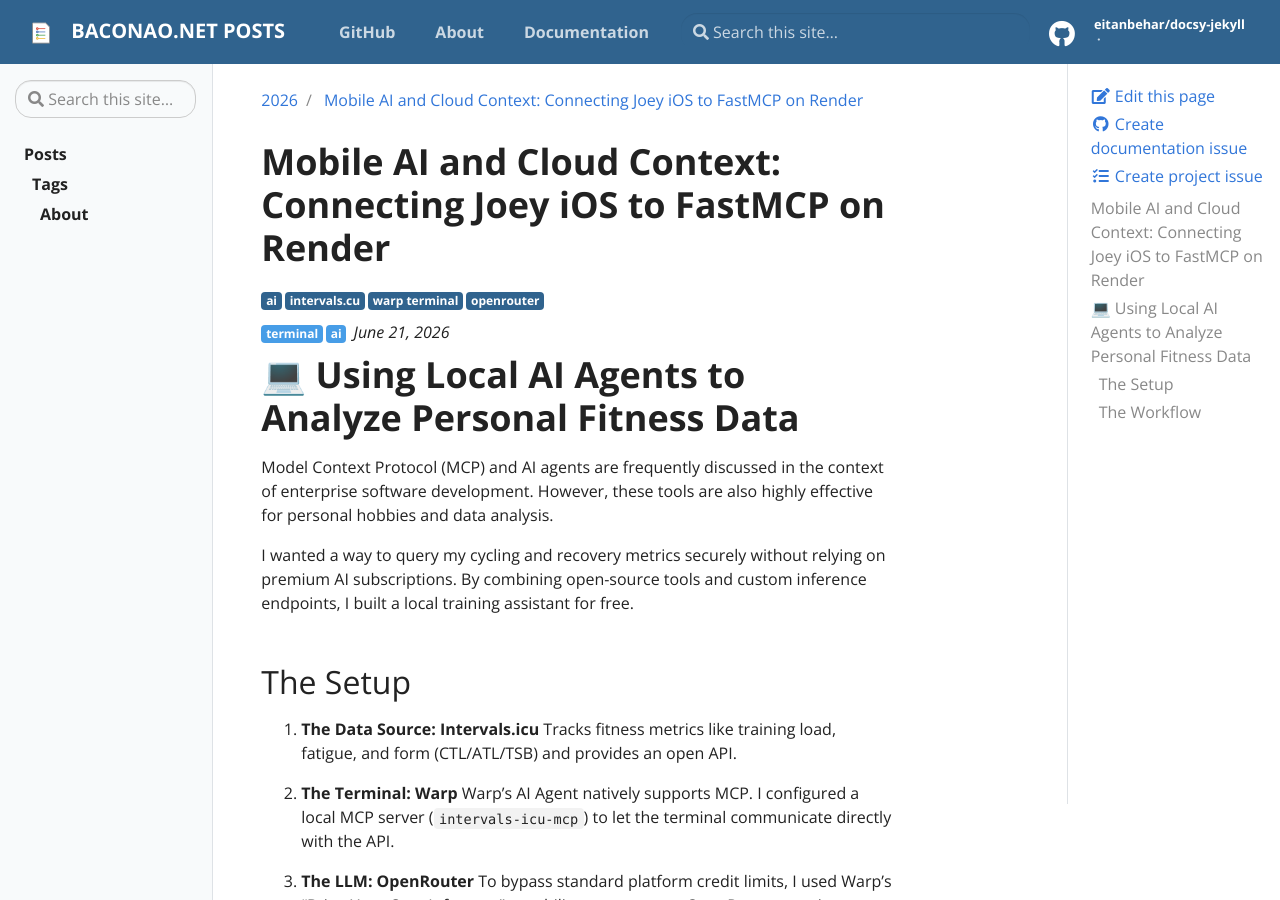
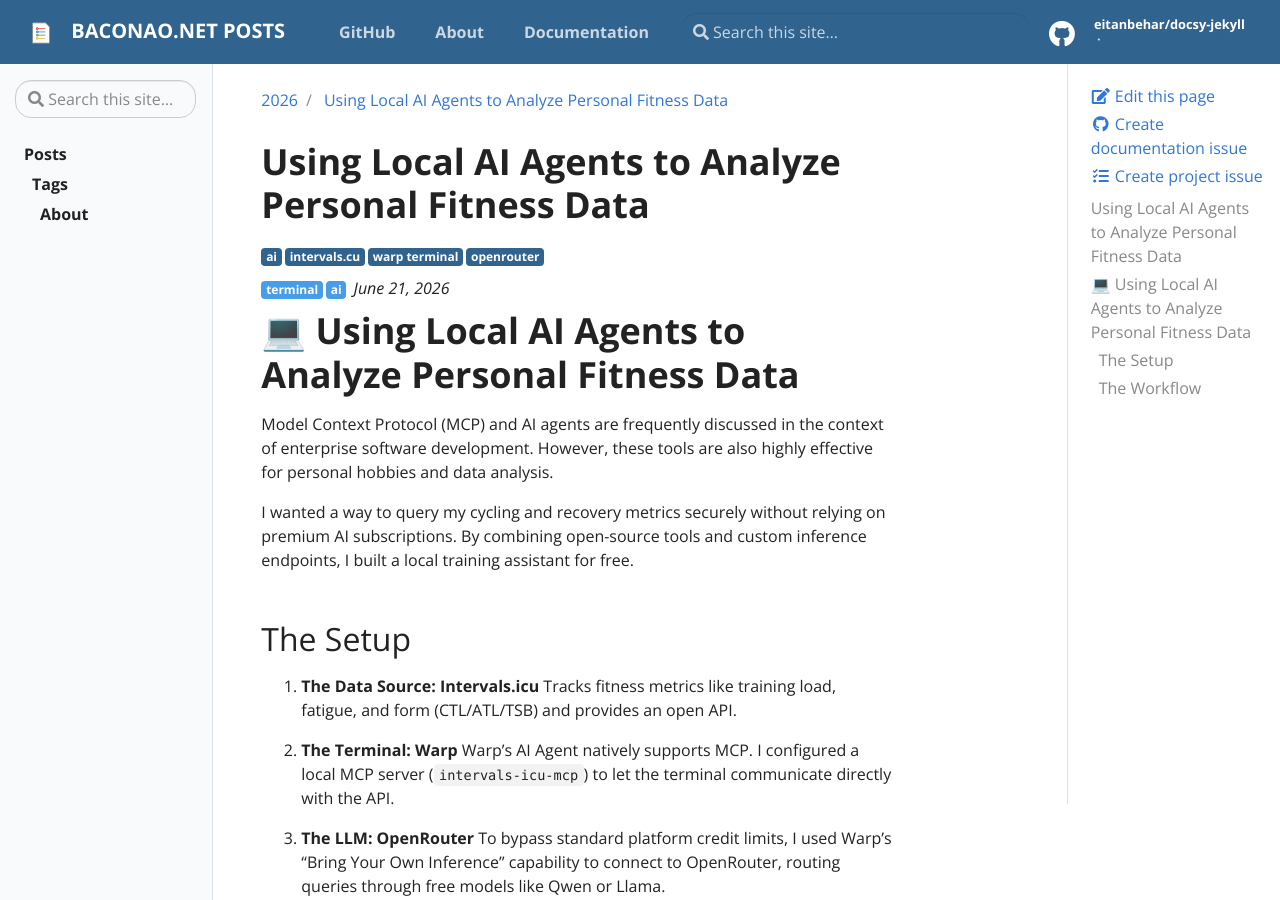
Before and after one commit to eitanbehar/docsy-jekyll, a Jekyll site: the page built from _posts/2026-06-21-intervals-icu-warp-openrouter.md, in a window 1280 px wide and 900 px high. Built offline with Jekyll 4.4.1, drawn with Linux system fonts in a browser that asks for light colours; our own code applies the rules of GitHub Pages for plain Markdown files.

Commit message:
update title in article

```diff
--- a/_posts/2026-06-21-intervals-icu-warp-openrouter.md
+++ b/_posts/2026-06-21-intervals-icu-warp-openrouter.md
@@ -1,5 +1,5 @@
 ---
-title:  "Mobile AI and Cloud Context: Connecting Joey iOS to FastMCP on Render"
+title:  "Using Local AI Agents to Analyze Personal Fitness Data"
 date:   2026-06-21
 badges:
  - type: info
```
